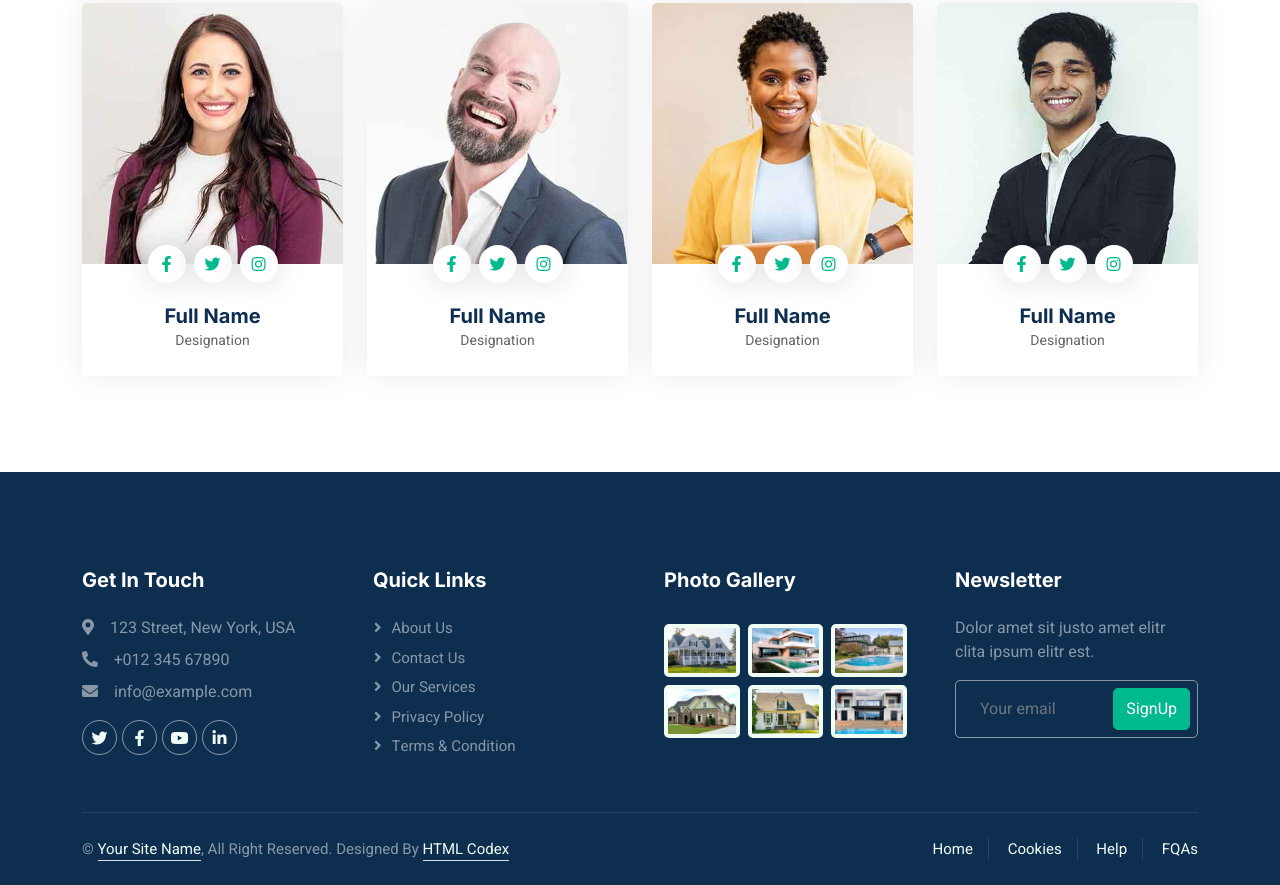
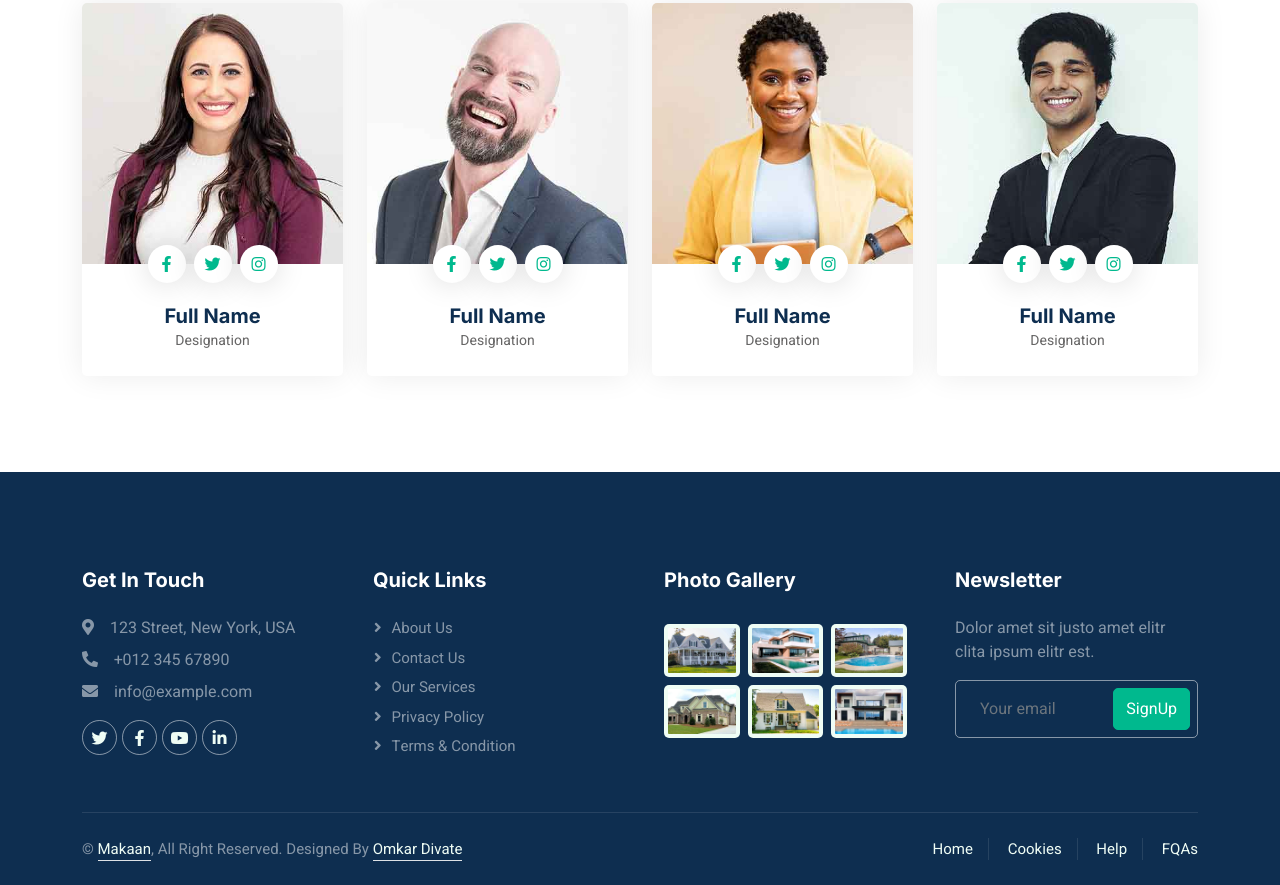
Before and after one commit to odivate/realEstate, a plain HTML site: page about.html in a window 1280 px wide. Shown: the part 2028-2913 px from the top of the page. Drawn offline with nearby package versions, Linux system fonts and the light colour scheme.

Commit message:
Update about.html

```diff
--- a/about.html
+++ b/about.html
@@ -3,7 +3,7 @@
 
 <head>
     <meta charset="utf-8">
-    <title>Makaan - Real Estate HTML Template</title>
+    <title>Makaan - Real Estate</title>
     <meta content="width=device-width, initial-scale=1.0" name="viewport">
     <meta content="" name="keywords">
     <meta content="" name="description">
@@ -326,10 +326,7 @@
                 <div class="copyright">
                     <div class="row">
                         <div class="col-md-6 text-center text-md-start mb-3 mb-md-0">
-                            &copy; <a class="border-bottom" href="#">Your Site Name</a>, All Right Reserved.
-
-							<!--/*** This template is free as long as you keep the footer author’s credit link/attribution link/backlink. If you'd like to use the template without the footer author’s credit link/attribution link/backlink, you can purchase the Credit Removal License from "https://htmlcodex.com/credit-removal". Thank you for your support. ***/-->
-							Designed By <a class="border-bottom" href="https://htmlcodex.com">HTML Codex</a>
+                            &copy; <a class="border-bottom" href="#">Makaan</a>, All Right Reserved. Designed By <a class="border-bottom" href="https://htmlcodex.com">Omkar Divate</a>
                         </div>
                         <div class="col-md-6 text-center text-md-end">
                             <div class="footer-menu">
```
